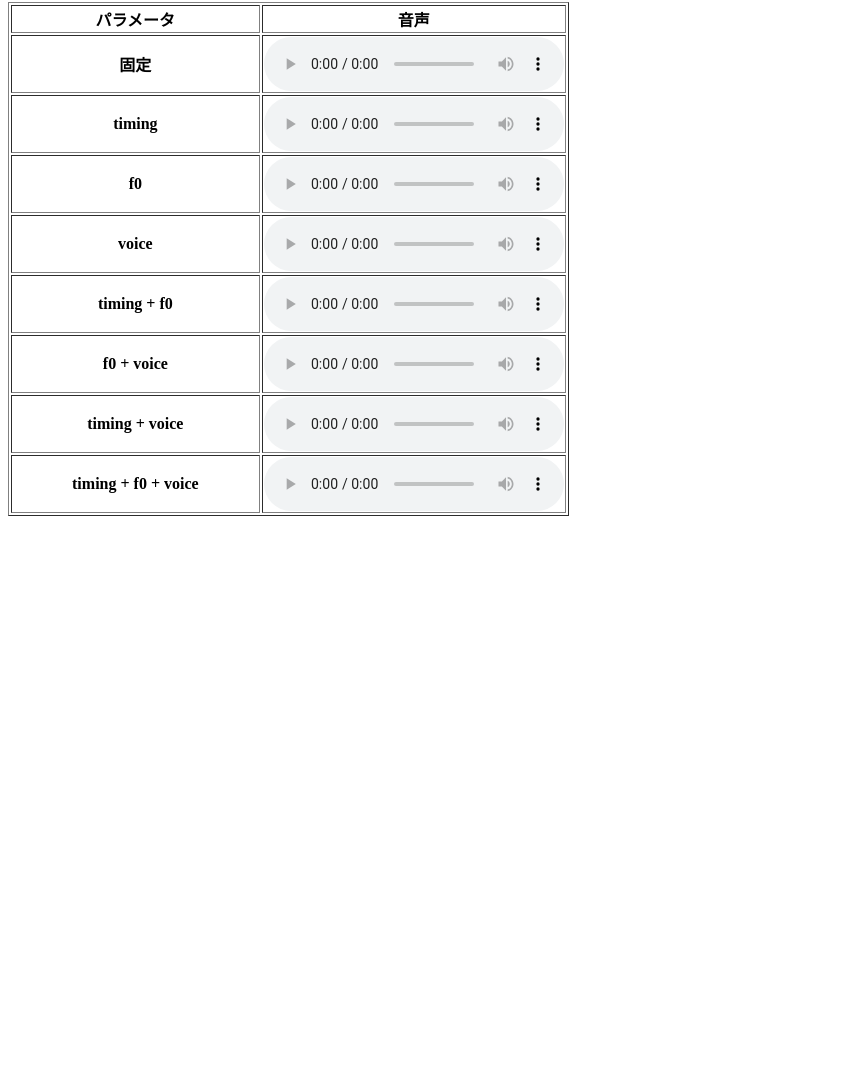
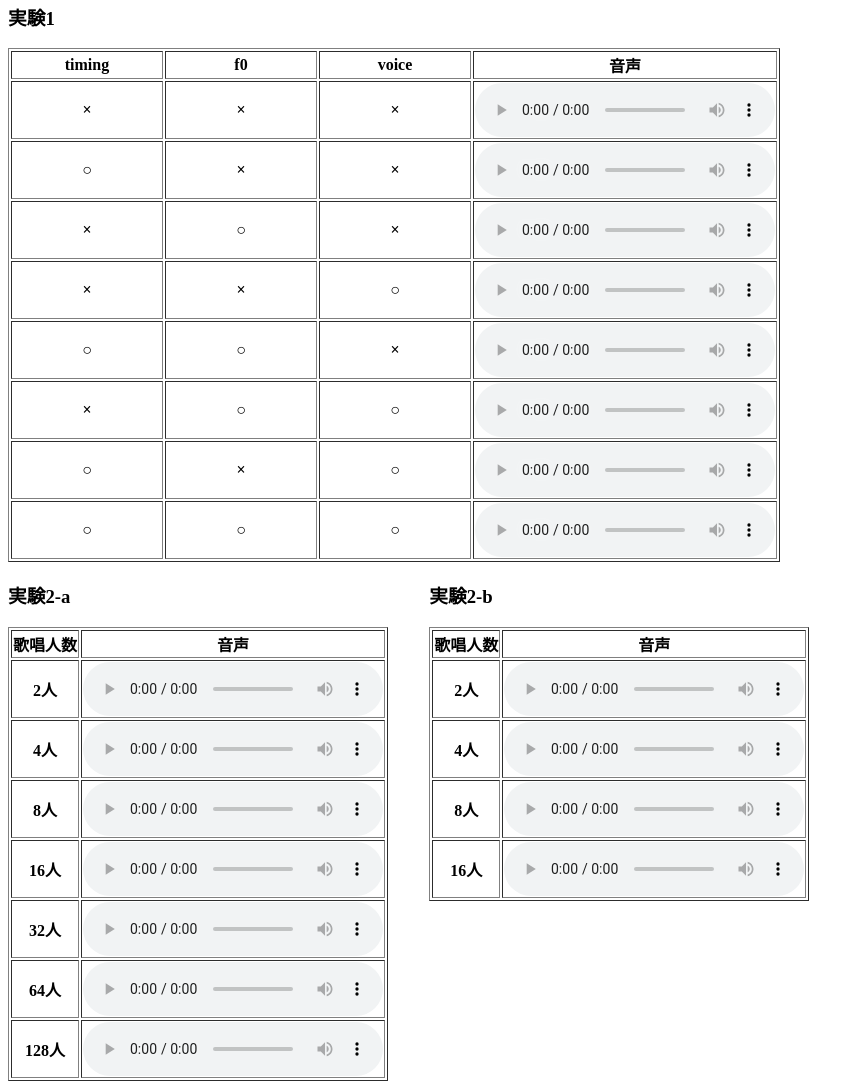
Before and after one commit to Kaito-Nishizawa/presen_demo.github.io, a plain HTML site: page index.html in a window 1280 px wide. Shown: the part 135-1224 px from the top of the page, without its empty margins (0-864 px from the left). Before the commit the page ends 800 px from the top, so only its background shows below. Drawn offline with Linux system fonts and the light colour scheme.

Commit message:
東海中間発表用のサイト完成、歌唱人数ごとの音声を追加

```diff
--- a/index.html
+++ b/index.html
@@ -8,46 +8,120 @@
   </head>
   <body>
     <div class="title">
-        <h1>中間発表　歌声サイト</h1>
+        <h1>東海地区中間発表　歌声サイト</h1>
     </div>
     <script src="MOS.js"></script>
     <div id="Display1">
-      <br>
+    <h3>実験1</h3>
         <table border="1">
-          <th width="45%">パラメータ</th><th>音声</th>
+          <th width="20%">timing</th><th width="20%">f0</th><th width="20%">voice</th><th>音声</th>
               <tr>
-                <th>固定</th>
+                <th>×</th>
+                <th>×</th>
+                <th>×</th>
                 <td><audio src="./site_sound/1st_color____.wav" controls preload="auto"></audio></td>
               </tr>
               <tr>
-                <th>timing</th>
+                <th>○</th>
+                <th>×</th>
+                <th>×</th>
                 <td><audio src="./site_sound/1st_color_t__.wav" controls preload="auto"></audio></td>
               </tr>
               <tr>
-                <th>f0</th>
+                <th>×</th>
+                <th>○</th>
+                <th>×</th>
                 <td><audio src="./site_sound/1st_color__f_.wav" controls preload="auto"></audio></td>
               </tr>
               <tr>
-                <th>voice</th>
+                <th>×</th>
+                <th>×</th>
+                <th>○</th>
                 <td><audio src="./site_sound/1st_color___a.wav" controls preload="auto"></audio></td>
               </tr>
               <tr>
-                <th>timing + f0</th>
+                <th>○</th>
+                <th>○</th>
+                <th>×</th>
                 <td><audio src="./site_sound/1st_color_tf_.wav" controls preload="auto"></audio></td>
               </tr>
               <tr>
-                <th>f0 + voice</th>
+                <th>×</th>
+                <th>○</th>
+                <th>○</th>
                 <td><audio src="./site_sound/1st_color__fa.wav" controls preload="auto"></audio></td>
               </tr>
               <tr>
-                <th>timing + voice</th>
+                <th>○</th>
+                <th>×</th>
+                <th>○</th>
                 <td><audio src="./site_sound/1st_color_t_a.wav" controls preload="auto"></audio></td>
               </tr>
               <tr>
-                <th>timing + f0 + voice</th>
+                <th>○</th>
+                <th>○</th>
+                <th>○</th>
                 <td><audio src="./site_sound/1st_color_tfa.wav" controls preload="auto"></audio></td>
               </tr>
         </table>
-    </div>
+        <div class="wrapper">
+          <div class="left">
+            <h3>実験2-a</h3>
+            <table border="1">
+              <th>歌唱人数</th><th>音声</th>
+                <tr>
+                  <th>2人</th>
+                  <td><audio src="./site_sound/namine_ritsu_1st_color_seg4_tfa_mixed_002sounds_2024-05-03-14h10m56s.wav" controls preload="auto"></audio></td>
+                </tr>
+                <tr>
+                  <th>4人</th>
+                  <td><audio src="./site_sound/namine_ritsu_1st_color_seg4_tfa_mixed_004sounds_2024-05-03-14h10m56s.wav" controls preload="auto"></audio></td>
+                </tr>
+                <tr>
+                  <th>8人</th>
+                  <td><audio src="./site_sound/namine_ritsu_1st_color_seg4_tfa_mixed_008sounds_2024-05-03-14h10m56s.wav" controls preload="auto"></audio></td>
+                </tr>
+                <tr>
+                  <th>16人</th>
+                  <td><audio src="./site_sound/namine_ritsu_1st_color_seg4_tfa_mixed_016sounds_2024-05-03-14h10m56s.wav" controls preload="auto"></audio></td>
+                </tr>
+                <tr>
+                  <th>32人</th>
+                  <td><audio src="./site_sound/namine_ritsu_1st_color_seg4_tfa_mixed_032sounds_2024-05-03-14h10m56s.wav" controls preload="auto"></audio></td>
+                </tr>
+                <tr>
+                  <th>64人</th>
+                  <td><audio src="./site_sound/namine_ritsu_1st_color_seg4_tfa_mixed_064sounds_2024-05-03-14h10m57s.wav" controls preload="auto"></audio></td>
+                </tr>
+                <tr>
+                  <th>128人</th>
+                  <td><audio src="./site_sound/namine_ritsu_1st_color_seg4_tfa_mixed_128sounds_2024-05-03-14h10m57s.wav" controls preload="auto"></audio></td>
+                </tr>
+            </table>
+          </div>
+          <div class="right">
+            <h3>実験2-b</h3>
+              <table border="1">
+                <th>歌唱人数</th><th>音声</th>
+                  <tr>
+                    <th>2人</th>
+                    <td><audio src="./site_sound/jvs_music_katatsumuri_female_high_mixed_2sounds_2024-04-30-12h48m17s.wav" controls preload="auto"></audio></td>
+                  </tr>
+                  <tr>
+                    <th>4人</th>
+                    <td><audio src="./site_sound/jvs_music_katatsumuri_female_high_mixed_4sounds_2024-04-30-12h48m17s.wav" controls preload="auto"></audio></td>
+                  </tr>
+                  <tr>
+                    <th>8人</th>
+                    <td><audio src="./site_sound/jvs_music_katatsumuri_female_high_mixed_8sounds_2024-04-30-12h48m17s.wav" controls preload="auto"></audio></td>
+                  </tr>
+                  <tr>
+                    <th>16人</th>
+                    <td><audio src="./site_sound/jvs_music_katatsumuri_female_high_mixed_16sounds_2024-04-30-12h48m17s.wav" controls preload="auto"></audio></td>
+                  </tr>
+              </table>
+          </div>
+      </div>
+  </div>
   </body>
 </html>
--- a/style.css
+++ b/style.css
@@ -4,3 +4,14 @@
     padding: 10px;
     background: #ffffff;
 }
+
+.wrapper {
+    display: grid;
+    grid-template-columns: 1fr 2fr;
+  }
+  .left {
+    flex-grow: 1;
+  }
+  .right {
+    flex-grow: 1;
+  }
```
